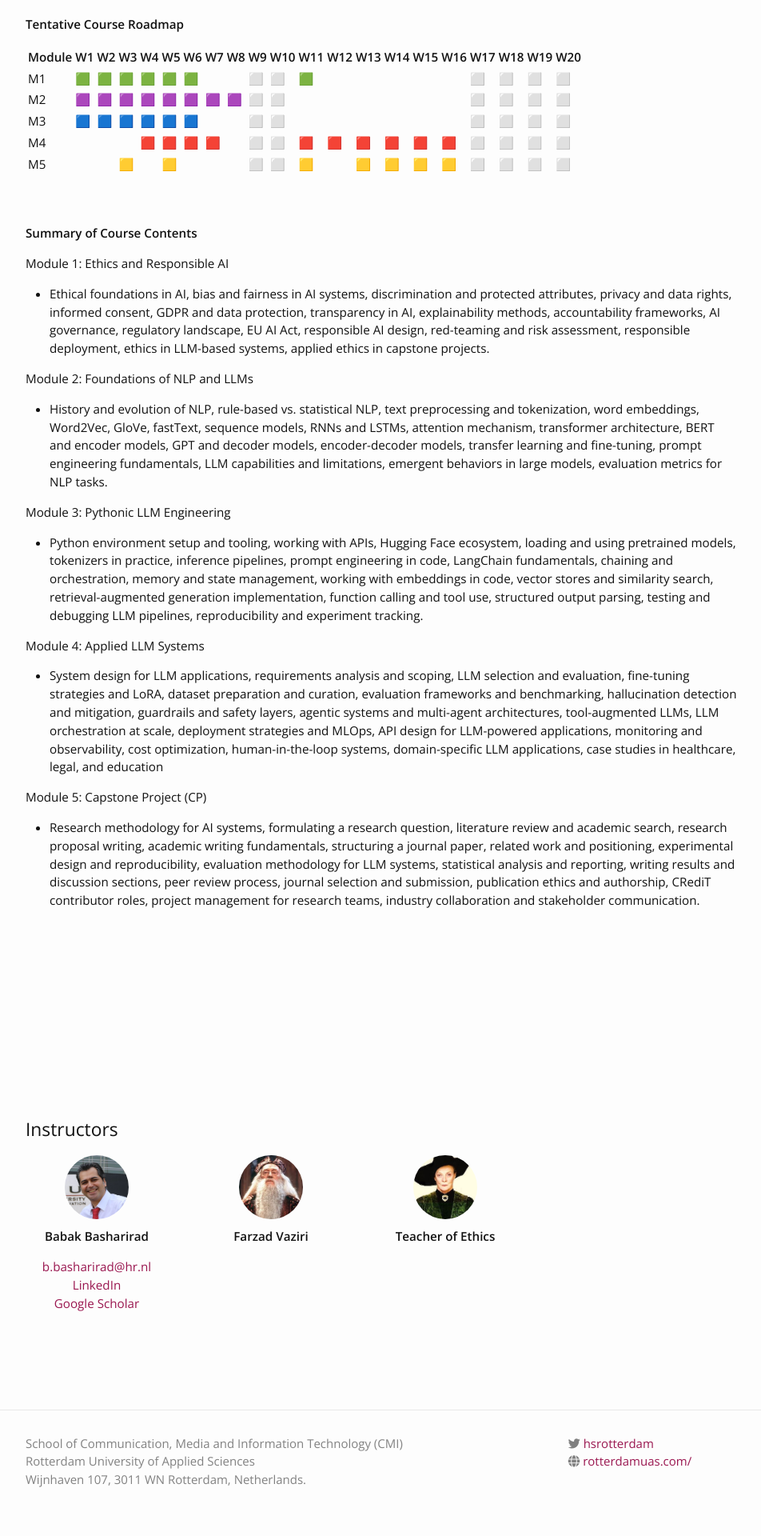
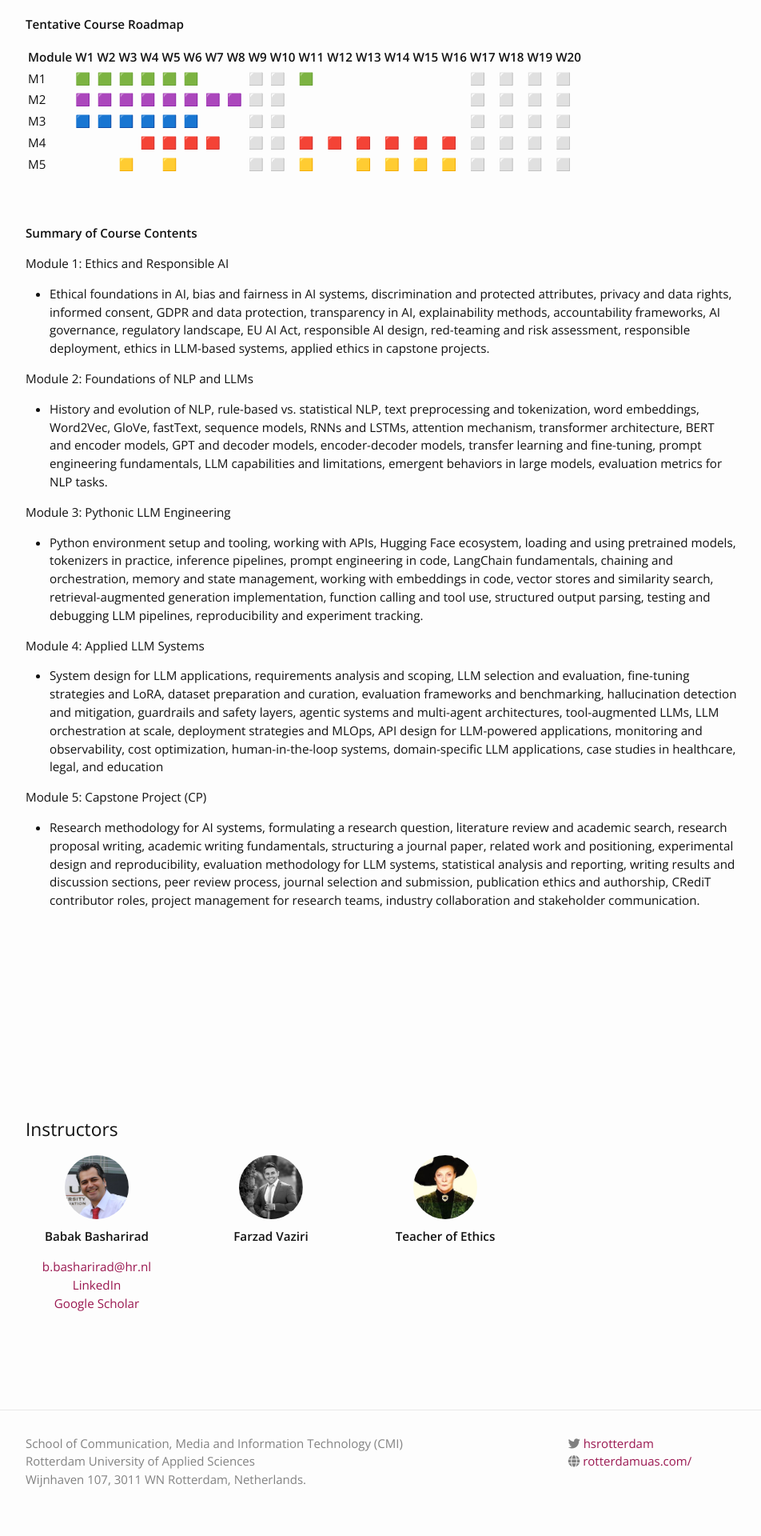
Before and after one commit to BabakBasharirad/llm-engineering, a Jekyll site: the page built from index.md, in a window 1280 px wide. Shown: the part 1893-3813 px from the top of the page at 80% size, without its empty margins (163-1115 px from the left). Built offline with Jekyll 4.4.1, drawn with Linux system fonts in a browser that asks for light colours; nearby versions of some CDN libraries.

Commit message:
Update people.yml

```diff
--- a/_data/people.yml
+++ b/_data/people.yml
@@ -7,7 +7,7 @@ instructors:
 
 
   - name: Farzad Vaziri
-    profile_pic: /_images/pp/dumbledore.jpg
+    profile_pic: /_images/pp/Farzad_Vaziri.jpeg
     email: f.vaziri@hr.nl
 
   - name: Teacher of Ethics
```
